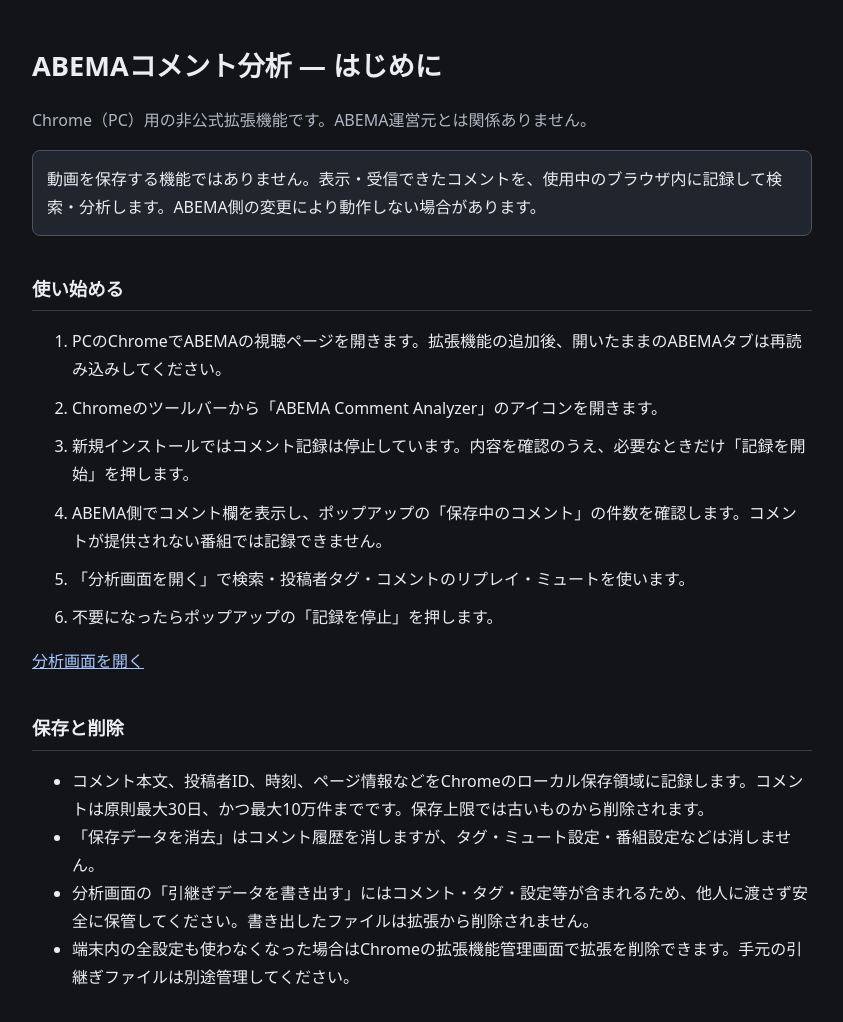
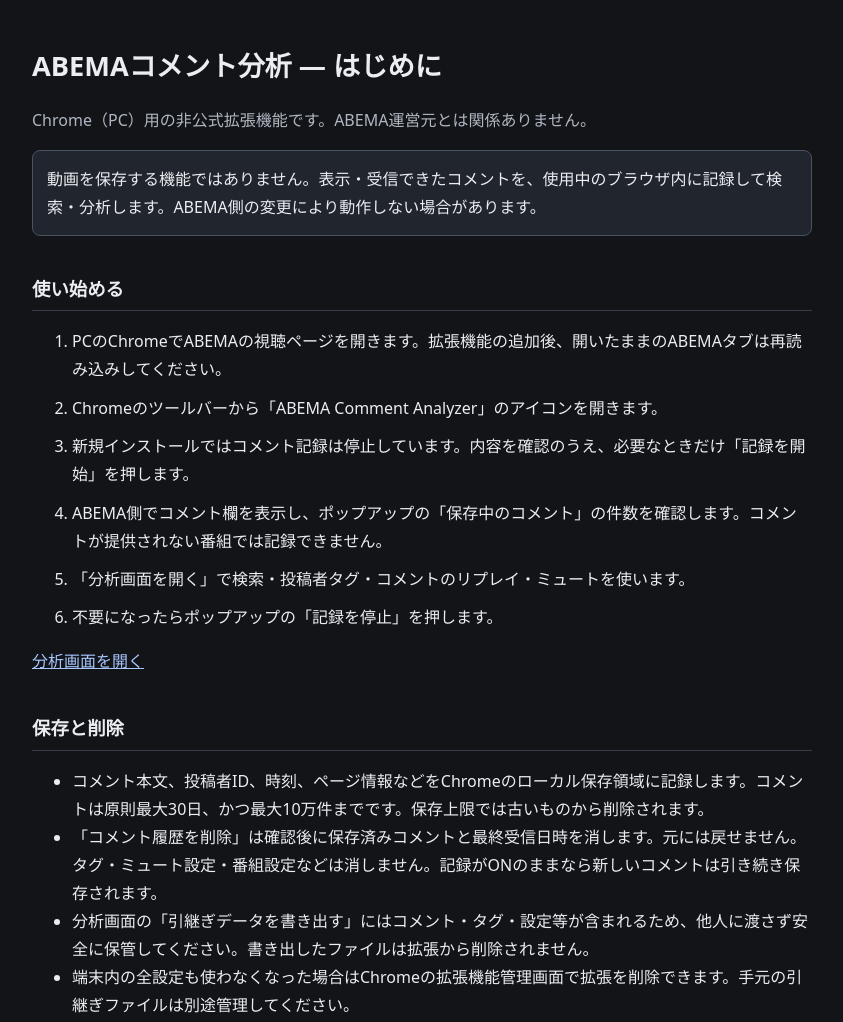
Before and after one commit to yamada1221/abema-comment-analyzer, a browser extension: page guide.html in a window 1280 px wide. Shown: the top 1022 px of the page, without its empty margins (218-1061 px from the left). Drawn offline with Linux system fonts and the light colour scheme.

Commit message:
docs: clarify two-step comment-only deletion and ongoing capture

```diff
--- a/guide.html
+++ b/guide.html
@@ -35,7 +35,7 @@
     <h2>保存と削除</h2>
     <ul>
       <li>コメント本文、投稿者ID、時刻、ページ情報などをChromeのローカル保存領域に記録します。コメントは原則最大30日、かつ最大10万件までです。保存上限では古いものから削除されます。</li>
-      <li>「保存データを消去」はコメント履歴を消しますが、タグ・ミュート設定・番組設定などは消しません。</li>
+      <li>「コメント履歴を削除」は確認後に保存済みコメントと最終受信日時を消します。元には戻せません。タグ・ミュート設定・番組設定などは消しません。記録がONのままなら新しいコメントは引き続き保存されます。</li>
       <li>分析画面の「引継ぎデータを書き出す」にはコメント・タグ・設定等が含まれるため、他人に渡さず安全に保管してください。書き出したファイルは拡張から削除されません。</li>
       <li>端末内の全設定も使わなくなった場合はChromeの拡張機能管理画面で拡張を削除できます。手元の引継ぎファイルは別途管理してください。</li>
     </ul>
```
